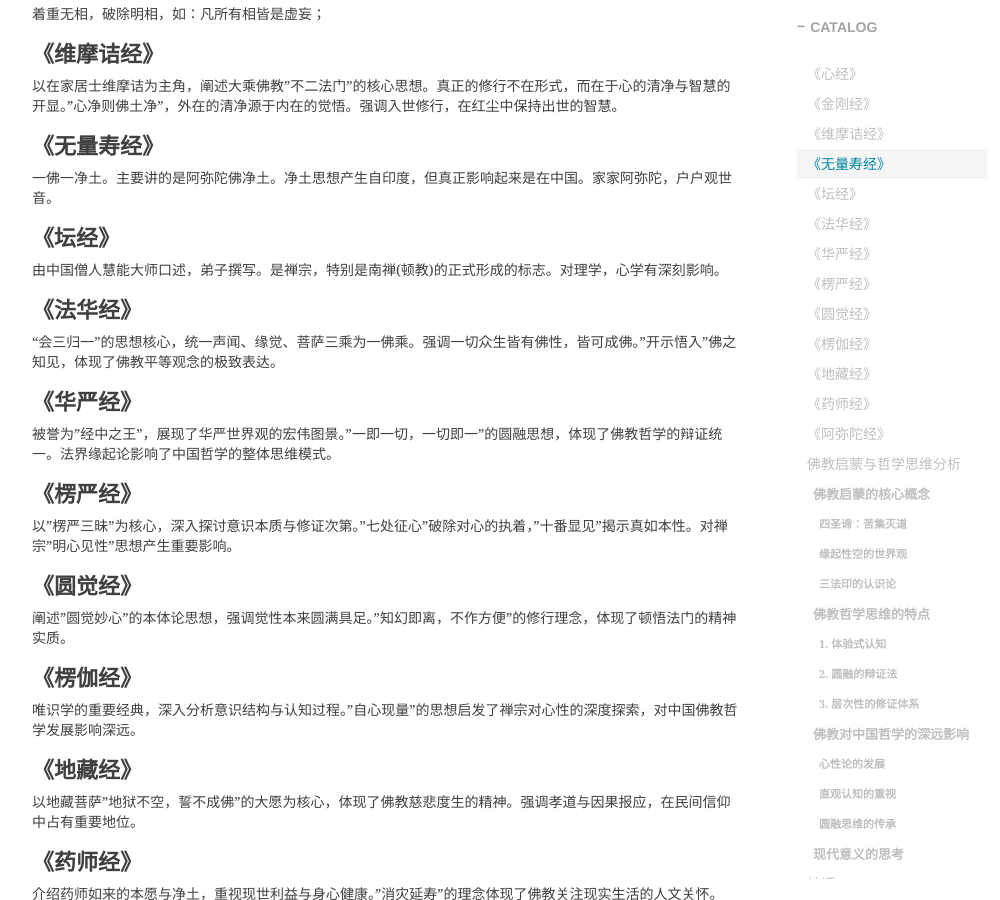
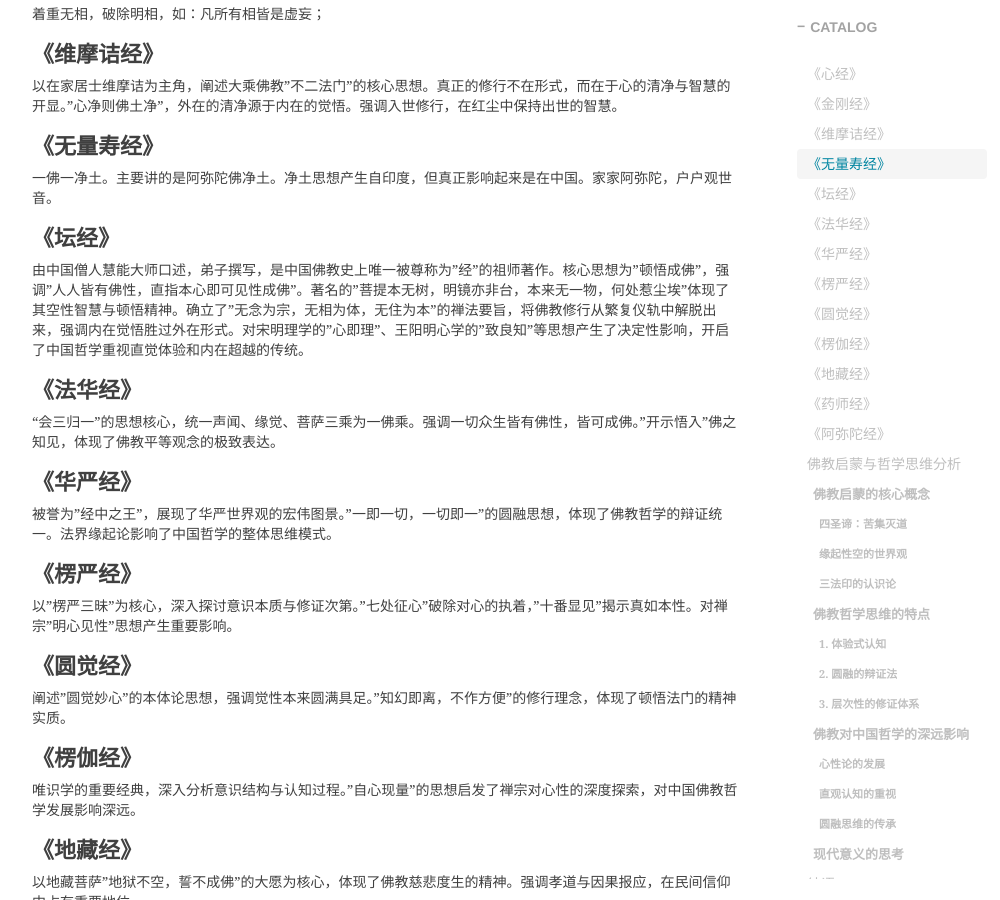
Before and after one commit to shihai1991/shihai1991.github.io, a Jekyll site: the page built from _posts/2025-04-13-佛教十三经.md, in a window 1280 px wide and 900 px high, scrolled down 595 px. Shown: the whole window, without its empty margins (233-1233 px from the left). Built offline with Jekyll 4.4.1, drawn with Linux system fonts in a browser that asks for light colours; nearby versions of some CDN libraries; comment, search, counter and statistics services are not loaded.

Commit message:
Enhanced Platform Sutra (坛经) section with comprehensive philosophical analysis
Co-authored-by: shihai1991 <9103416+shihai1991@users.noreply.github.com>

```diff
--- a/_posts/2025-04-13-佛教十三经.md
+++ b/_posts/2025-04-13-佛教十三经.md
@@ -21,7 +21,7 @@ time: '2025.04.13 21:23:00'
 一佛一净土。主要讲的是阿弥陀佛净土。净土思想产生自印度，但真正影响起来是在中国。家家阿弥陀，户户观世音。
 
 # 《坛经》
-由中国僧人慧能大师口述，弟子撰写。是禅宗，特别是南禅(顿教)的正式形成的标志。对理学，心学有深刻影响。
+由中国僧人慧能大师口述，弟子撰写，是中国佛教史上唯一被尊称为"经"的祖师著作。核心思想为"顿悟成佛"，强调"人人皆有佛性，直指本心即可见性成佛"。著名的"菩提本无树，明镜亦非台，本来无一物，何处惹尘埃"体现了其空性智慧与顿悟精神。确立了"无念为宗，无相为体，无住为本"的禅法要旨，将佛教修行从繁复仪轨中解脱出来，强调内在觉悟胜过外在形式。对宋明理学的"心即理"、王阳明心学的"致良知"等思想产生了决定性影响，开启了中国哲学重视直觉体验和内在超越的传统。
 
 # 《法华经》
 "会三归一"的思想核心，统一声闻、缘觉、菩萨三乘为一佛乘。强调一切众生皆有佛性，皆可成佛。"开示悟入"佛之知见，体现了佛教平等观念的极致表达。
```
